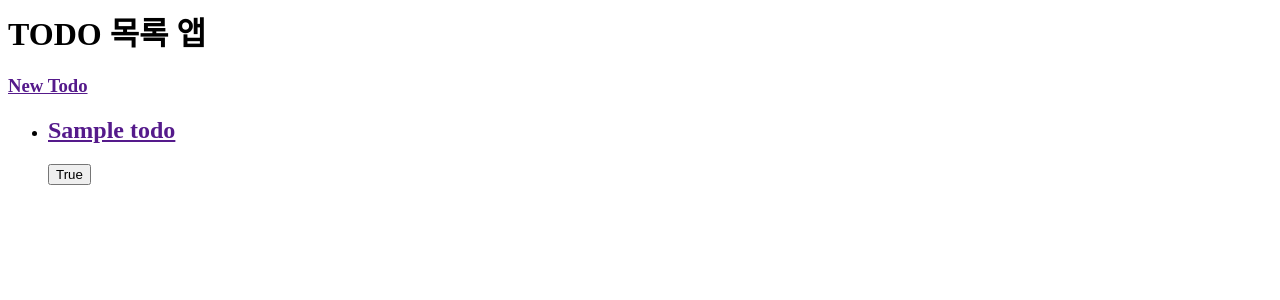
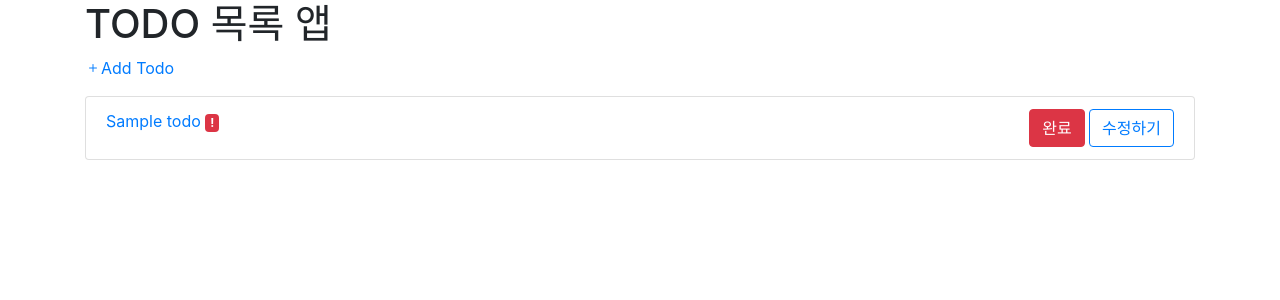
Before and after one commit to TaeBbong/drf_for_backend, a Django app: template 03_TodoDjango/todo/templates/todo/todo_list.html in a window 1280 px wide. Shown: the top 300 px of the page. Run offline with Django 3.2, Linux system fonts and the light colour scheme; the template is opened without the code that fills it: values that come from a table or form of the project are taken from there, others are empty; tables that the repository leaves empty hold one stand-in row (values such as "Sample post"); parts of the project's set-up code (start-up, migrations or seed data) failed here and were passed over; some libraries are stand-ins or nearby versions.

Commit message:
[ADD] todo_list.html with Bootstrap4

```diff
--- a/03_TodoDjango/todo/templates/todo/todo_list.html
+++ b/03_TodoDjango/todo/templates/todo/todo_list.html
@@ -1,19 +1,32 @@
 <html>
   <head>
     <title>TODO 목록 앱</title>
+    <link
+      rel="stylesheet"
+      href="https://maxcdn.bootstrapcdn.com/bootstrap/4.0.0/css/bootstrap.min.css"
+    />
+    <link rel="stylesheet" href="https://cdn.jsdelivr.net/npm/bootstrap-icons@1.7.1/font/bootstrap-icons.css">
   </head>
   <body>
+  <div class="container">
     <h1>TODO 목록 앱</h1>
-    <h3><a href="">New Todo</a></h3>
-    <ul>
+    <p>
+      <a href=""><i class="bi-plus"></i>Add Todo</a>
+    </p>
+    <ul class="list-group">
       {% for todo in todos %}
-      <li>
-        <h2>
-          <a href="">{{ todo.title }}</a>
-        </h2>
-        <button>{{ todo.complete }}</button>
+      <li class="list-group-item">
+        <a href="">{{ todo.title }}</a>
+        {% if todo.important %}
+          <span class="badge badge-danger">!</span>
+        {% endif %}
+        <div style="float:right">
+          <button class="btn btn-danger">완료</button>
+          <button class="btn btn-outline-primary">수정하기</button>
+        </div>
       </li>
       {% endfor %}
     </ul>
   </body>
+  </div>
 </html>
```
